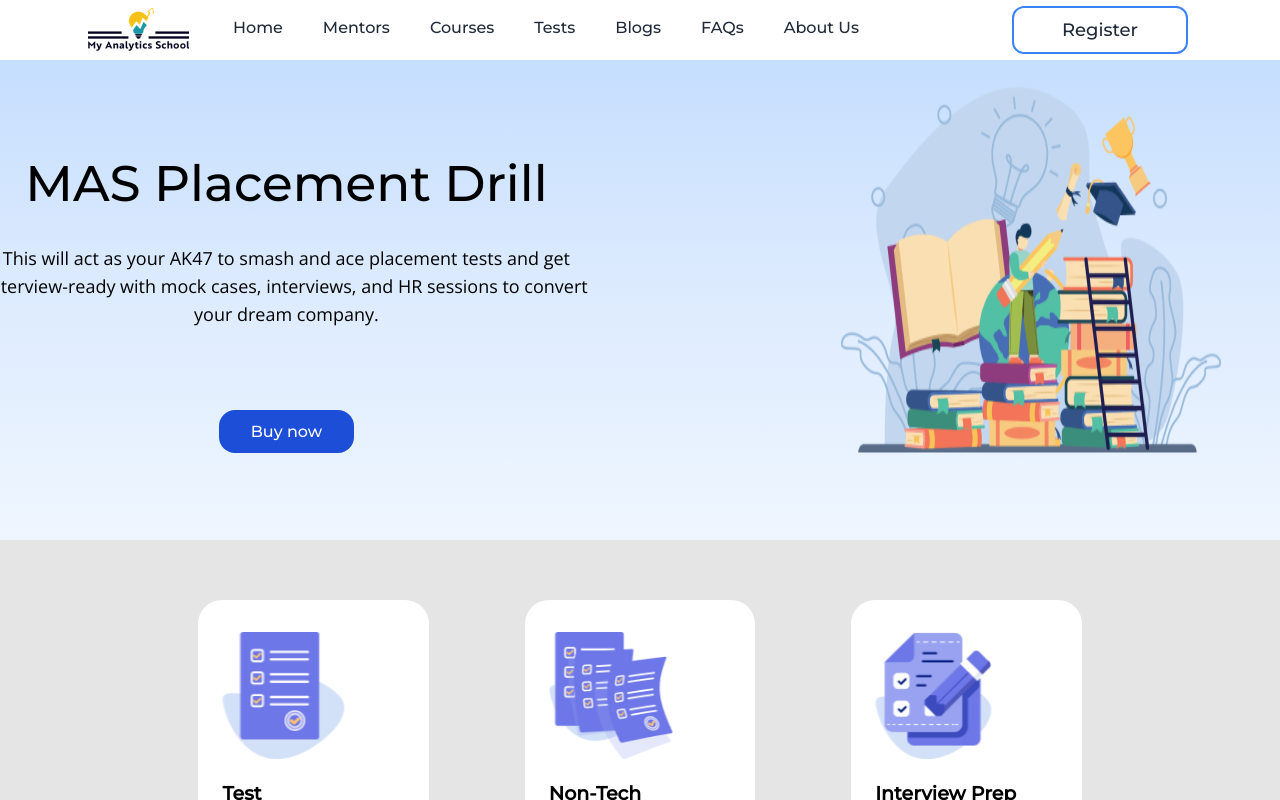
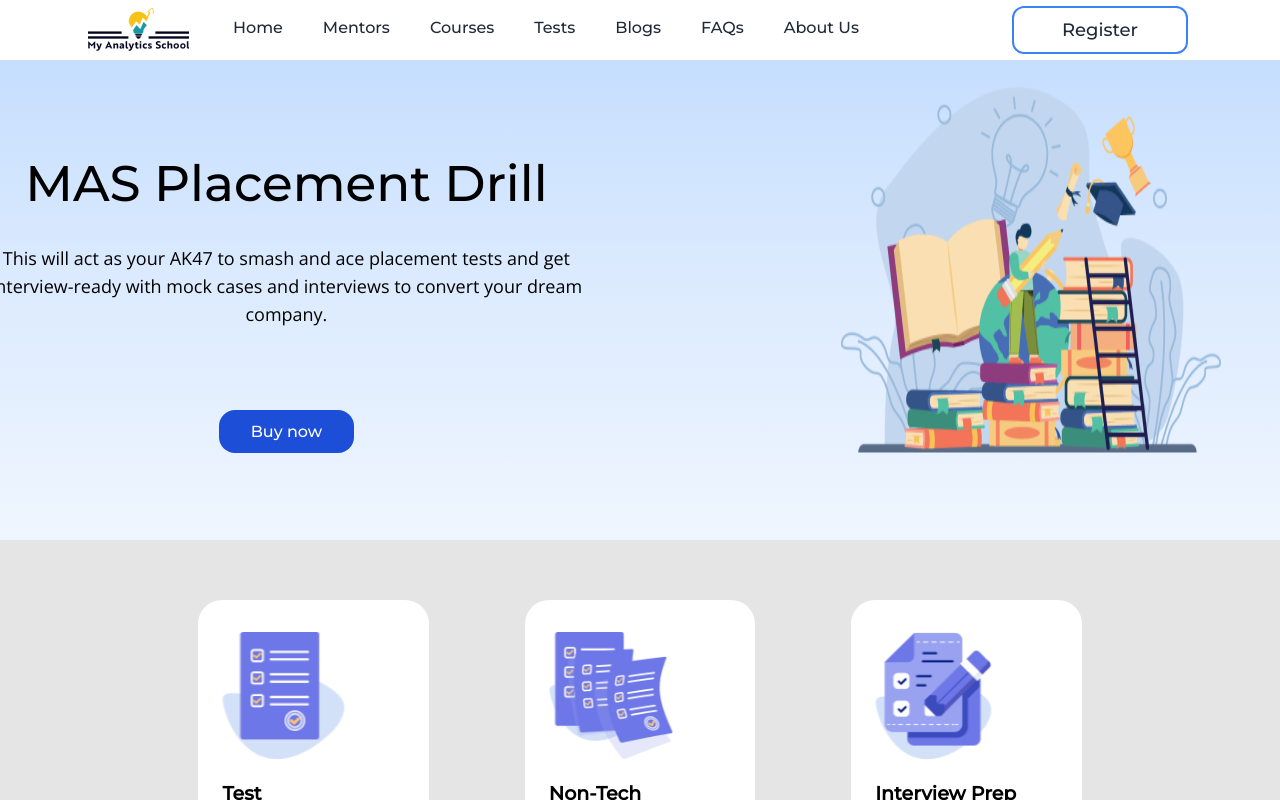
Before and after one commit to 100bhagya/mas-website-react, a React (Create React App) app: page /placementDrill in a window 1280 px wide. Shown: the top 800 px of the page. Built offline with nearby package versions, Linux system fonts and the light colour scheme.

Commit message:
updated placement drill description

```diff
--- a/src/pages/PlacementDrill.js
+++ b/src/pages/PlacementDrill.js
@@ -72,7 +72,7 @@ const PlacementDrill = () => {
 
             <p className="relative justify-center lg:top-5 md:text-lg text-sm font  text-black leading-8">
               This will act as your AK47 to smash and ace placement tests and
-              get interview-ready with mock cases, interviews, and HR sessions
+              get interview-ready with mock cases and interviews
               to convert your dream company.
             </p>
           </div>
```
